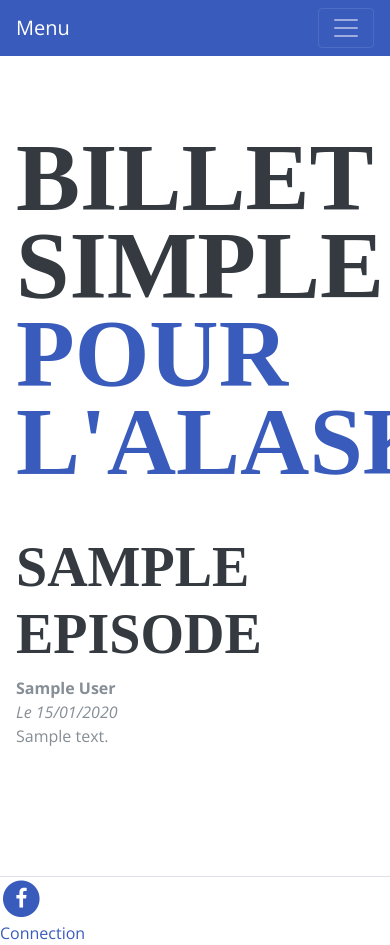
After one commit to Saby69/Blog-Ecrivain_P3, a PHP site: page /episodes.php in a window 390 px wide; the page is wider, and only the part inside the window is pictured. The commit adds this page. Run offline with PHP 8.4, Linux system fonts and the light colour scheme; tables that the repository leaves empty or names only in its code hold one stand-in row (values such as "Sample post"); some web fonts are replaced.

Commit message:
Ajout extrait des articles

```diff
--- /dev/null
+++ b/connectbdd.php
@@ -0,0 +1,9 @@
+<?php
+	try {
+		$bdd= new PDO('mysql:host=localhost; dbname=blog; charset=utf8', 'root', '');
+	}
+
+	catch(exeption $e) {
+		die('erreur : ' . $e -> getMessage());
+	}
+?>
--- /dev/null
+++ b/css/styles.css
@@ -0,0 +1,10 @@
+.bg-primary {
+    background-color: #395BBC!important;
+}
+.text-primary {
+  color:  #395BBC !important; }
+
+a {
+  color:  #395BBC; }
+  a:hover, a:focus, a:active {
+    color: #824027; }
--- /dev/null
+++ b/episodes.php
@@ -0,0 +1,34 @@
+<?php include("header.php"); ?>
+	 <div class="container-fluid p-0">
+
+      <section class="resume-section p-3 p-lg-5 d-flex d-column" id="about">
+        <div class="my-auto">
+          <h1 class="mb-0">Billet simple
+            <span class="text-primary">pour l'Alaska</span>
+          </h1>
+
+          <p class="mb-5">
+            <?php include("connectbdd.php");
+            $reponse = $bdd->query('SELECT author, title, textchap, DATE_FORMAT(datecreation, \'Le %d/%m/%Y\') AS datecrea FROM episodes');
+            while ($liste_chapitres = $reponse->fetch())
+{
+  //Mise en forme des chapitres
+  ?>
+
+
+  <h2><?php echo htmlspecialchars($liste_chapitres['title']); ?></h2>
+  <strong><?php echo htmlspecialchars($liste_chapitres['author']); ?></strong><br />
+  <em><?php echo htmlspecialchars($liste_chapitres['datecrea']); ?> </em><br />
+   <?php echo substr($liste_chapitres['textchap'], 0, 300); ?><br />
+  <br /><br />
+
+<?php
+}
+
+$reponse->closeCursor();
+            ?>
+
+        </div>
+      </section>
+</div>
+<?php include ("footer.php");?>
--- /dev/null
+++ b/footer.php
@@ -0,0 +1,16 @@
+<section class="footer id="footer">
+	<div class = "row">
+			<div class="col-lg-1"></div>
+            <div class="col-lg-7">
+              <a href="#">
+                <span class="fa-stack fa-lg">
+                  <i class="fa fa-circle fa-stack-2x"></i>
+                  <i class="fa fa-facebook fa-stack-1x fa-inverse"></i>
+                </span>
+              </a>
+            </div>
+            <div class="col-lg-4">
+               	<a href="#">Connection</a>
+            </div>
+
+</ul>
--- a/header.php
+++ b/header.php
@@ -8,12 +8,13 @@
     <meta name="description" content="">
     <meta name="author" content="">
 
-    <title>Resume - Start Bootstrap Theme</title>
+    <title></title>
 
     <!-- Bootstrap core CSS -->
     <link href="vendor/bootstrap/css/bootstrap.min.css" rel="stylesheet">
 
     <!-- Custom fonts for this template -->
+
     <link href="https://fonts.googleapis.com/css?family=Saira+Extra+Condensed:100,200,300,400,500,600,700,800,900" rel="stylesheet">
     <link href="https://fonts.googleapis.com/css?family=Open+Sans:300,300i,400,400i,600,600i,700,700i,800,800i" rel="stylesheet">
     <link href="vendor/font-awesome/css/font-awesome.min.css" rel="stylesheet">
@@ -22,13 +23,15 @@
 
     <!-- Custom styles for this template -->
     <link href="css/resume.min.css" rel="stylesheet">
+     <link href="css/styles.css" rel="stylesheet">
+
 
   </head>
 
   <body>
   <nav class="navbar navbar-expand-lg navbar-dark bg-primary fixed-top" id="sideNav">
       <a class="navbar-brand js-scroll-trigger" href="#page-top">
-        <span class="d-block d-lg-none">Start Bootstrap</span>
+        <span class="d-block d-lg-none">Menu</span>
         <span class="d-none d-lg-block">
           <img class="img-fluid img-profile rounded-circle mx-auto mb-2" src="img/profile.jpg" alt="">
         </span>
@@ -39,10 +42,10 @@
       <div class="collapse navbar-collapse" id="navbarSupportedContent">
         <ul class="navbar-nav">
           <li class="nav-item">
-            <a class="nav-link js-scroll-trigger" href="#about">Accueil</a>
+            <a class="nav-link js-scroll-trigger" href="#">Accueil</a>
           </li>
           <li class="nav-item">
-            <a class="nav-link js-scroll-trigger" href="#experience">Episodes</a>
+            <a class="nav-link js-scroll-trigger" href="episodes.php">Episodes</a>
           </li>
 
         </ul>
```
Also changed, not shown: index.php (+2 -12 lines).
